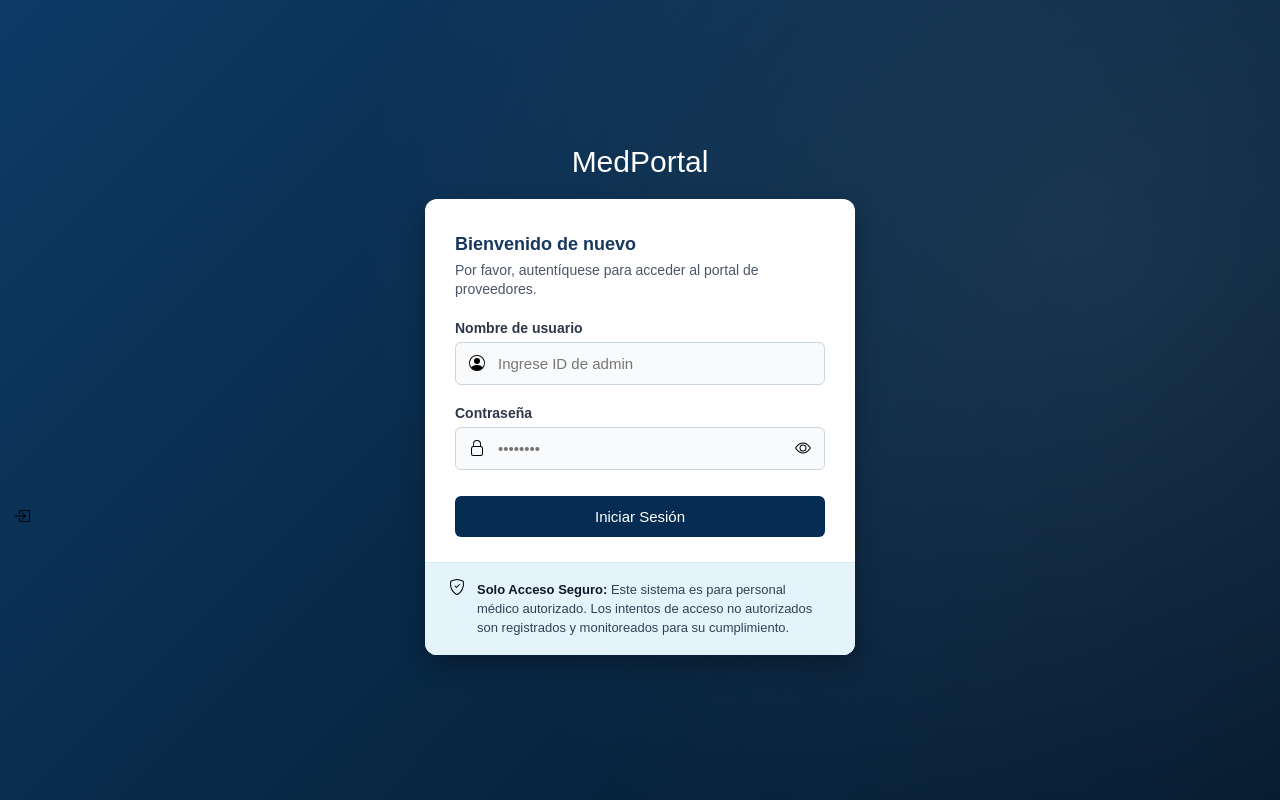
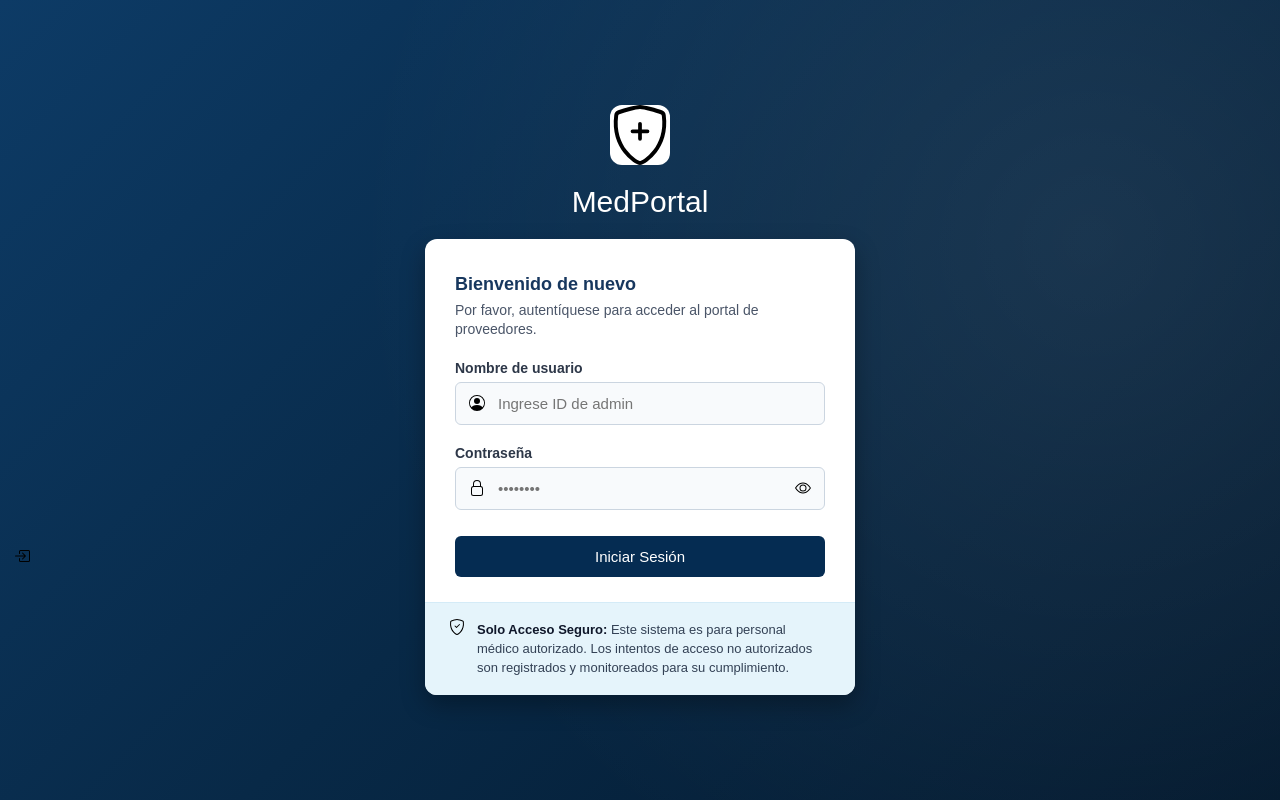
Before and after one commit to DiegoLunaMendoza/medportal, a plain HTML site: page pages/login.html in a window 1280 px wide. Drawn offline with Linux system fonts and the light colour scheme.

Commit message:
fix: Corregir imagenes de login

```diff
--- a/css/style.css
+++ b/css/style.css
@@ -183,6 +183,14 @@
     color: #0f172a;
 }
 
+.logo-portal {
+    width: 60px;
+    height: 60px;
+    align-self: center;
+    background-color: #ffffff;
+    border-radius: 20%;
+}
+
 @media screen and (min-width: 600px) {
     .cuerpo {
         justify-content: center;
--- a/pages/login.html
+++ b/pages/login.html
@@ -10,6 +10,7 @@
 
 <body class="cuerpo">
     <main class="contenedor-principal">
+        <img src="../Icons/shield-plus.svg" alt="Logo de MedPortal" class="logo-portal">
         <h1 class="titulo-portal">MedPortal</h1>
 
         <div class="tarjeta">
```
Also changed, not shown: Icons/shield-plus.svg (added).
